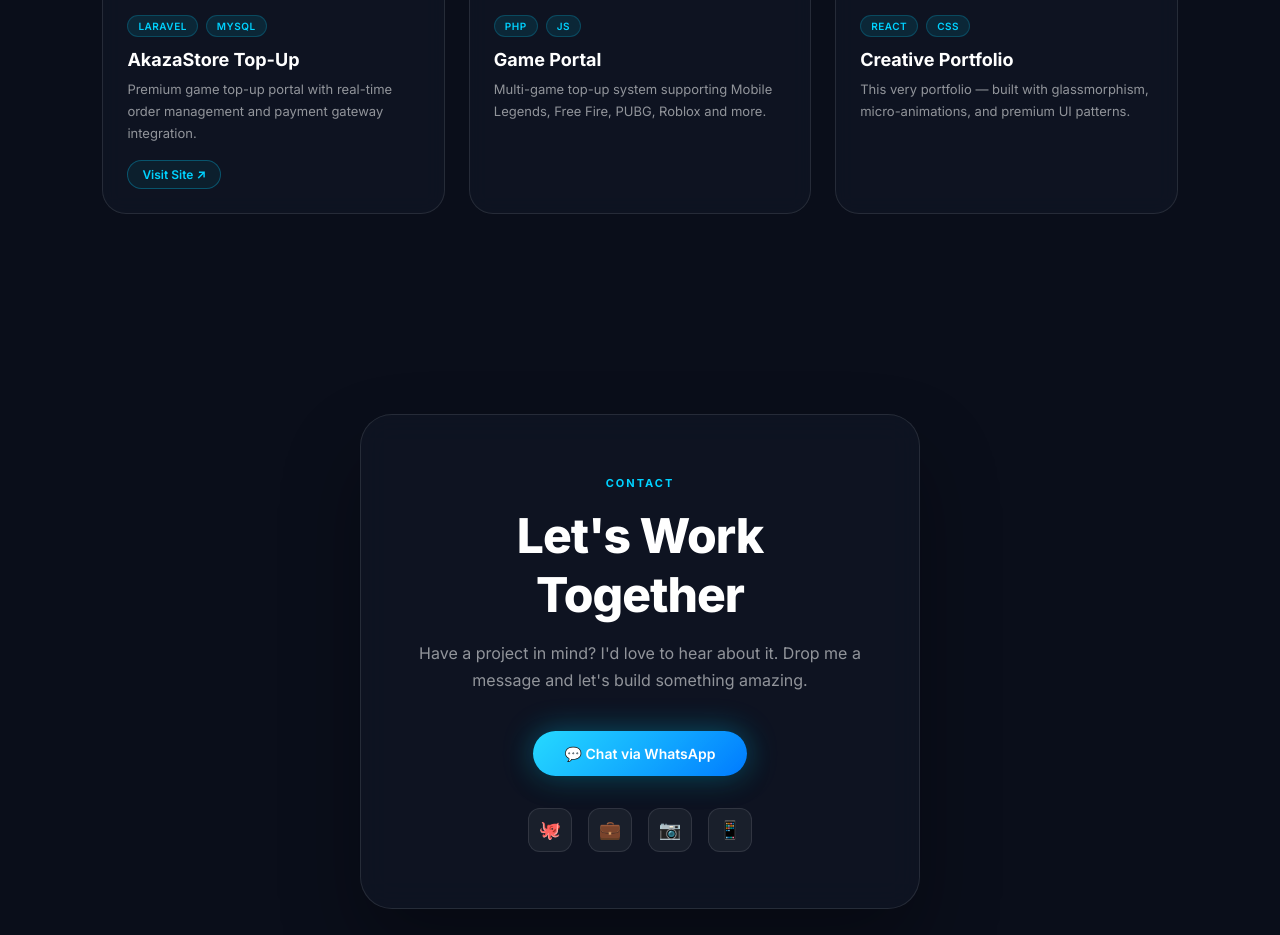
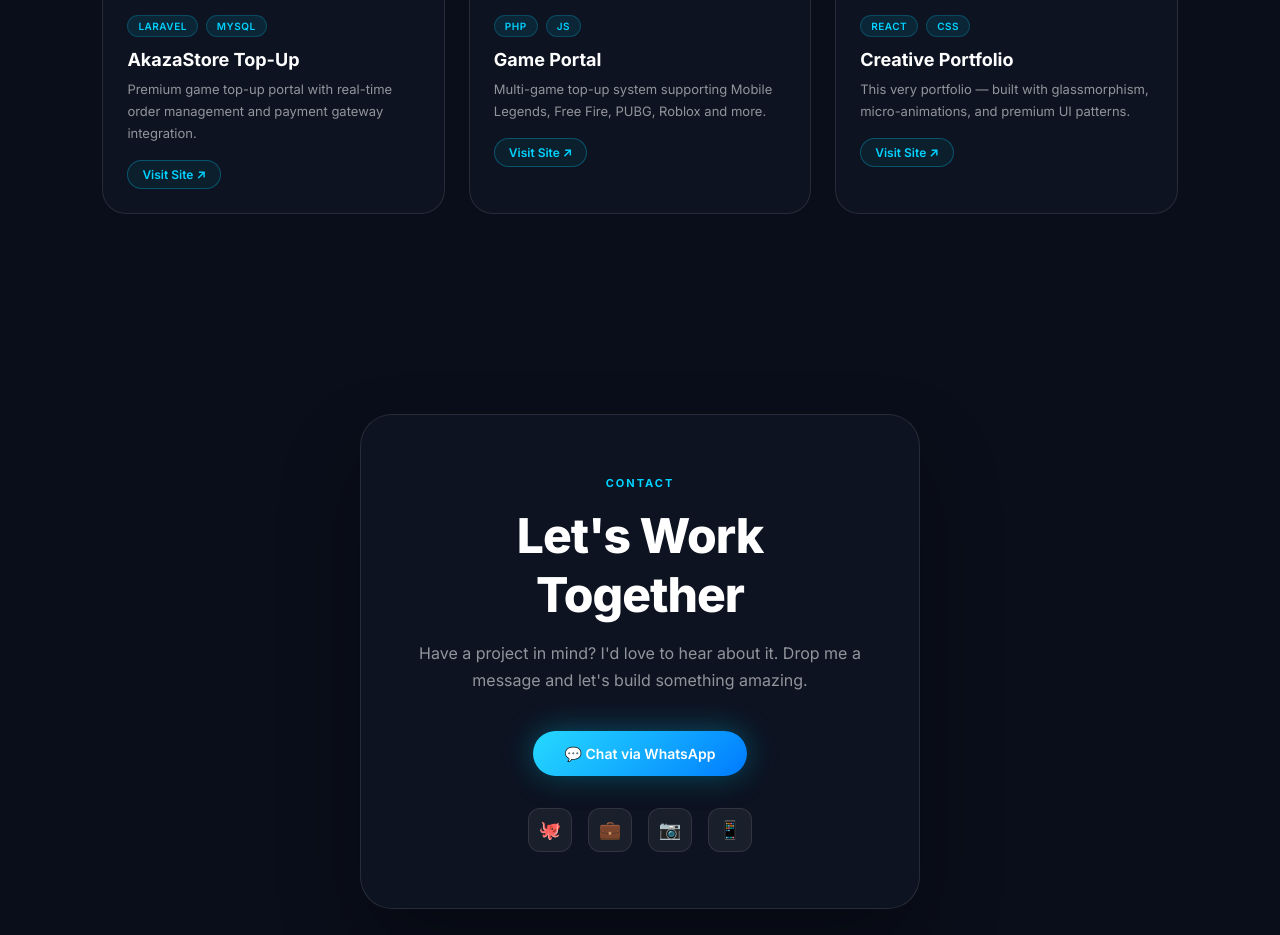
Before and after one commit to qieru07/Portofolio, a plain HTML site: page index.html in a window 1280 px wide. Shown: the part 1960-2895 px from the top of the page. Drawn offline with Linux system fonts and the light colour scheme.

Commit message:
add visit site buttons to remaining project cards

```diff
--- a/index.html
+++ b/index.html
@@ -1078,6 +1078,7 @@
                     <div class="project-title">Game Portal</div>
                     <p class="project-desc">Multi-game top-up system supporting Mobile Legends, Free Fire, PUBG, Roblox
                         and more.</p>
+                    <a href="https://akazastore.vercel.app/" target="_blank" class="card-link">Visit Site ↗</a>
                 </div>
             </div>
             <div class="project-card">
@@ -1087,6 +1088,7 @@
                     <div class="project-title">Creative Portfolio</div>
                     <p class="project-desc">This very portfolio — built with glassmorphism, micro-animations, and
                         premium UI patterns.</p>
+                    <a href="https://qieru-portofolio.vercel.app/" target="_blank" class="card-link">Visit Site ↗</a>
                 </div>
             </div>
         </div>
```
